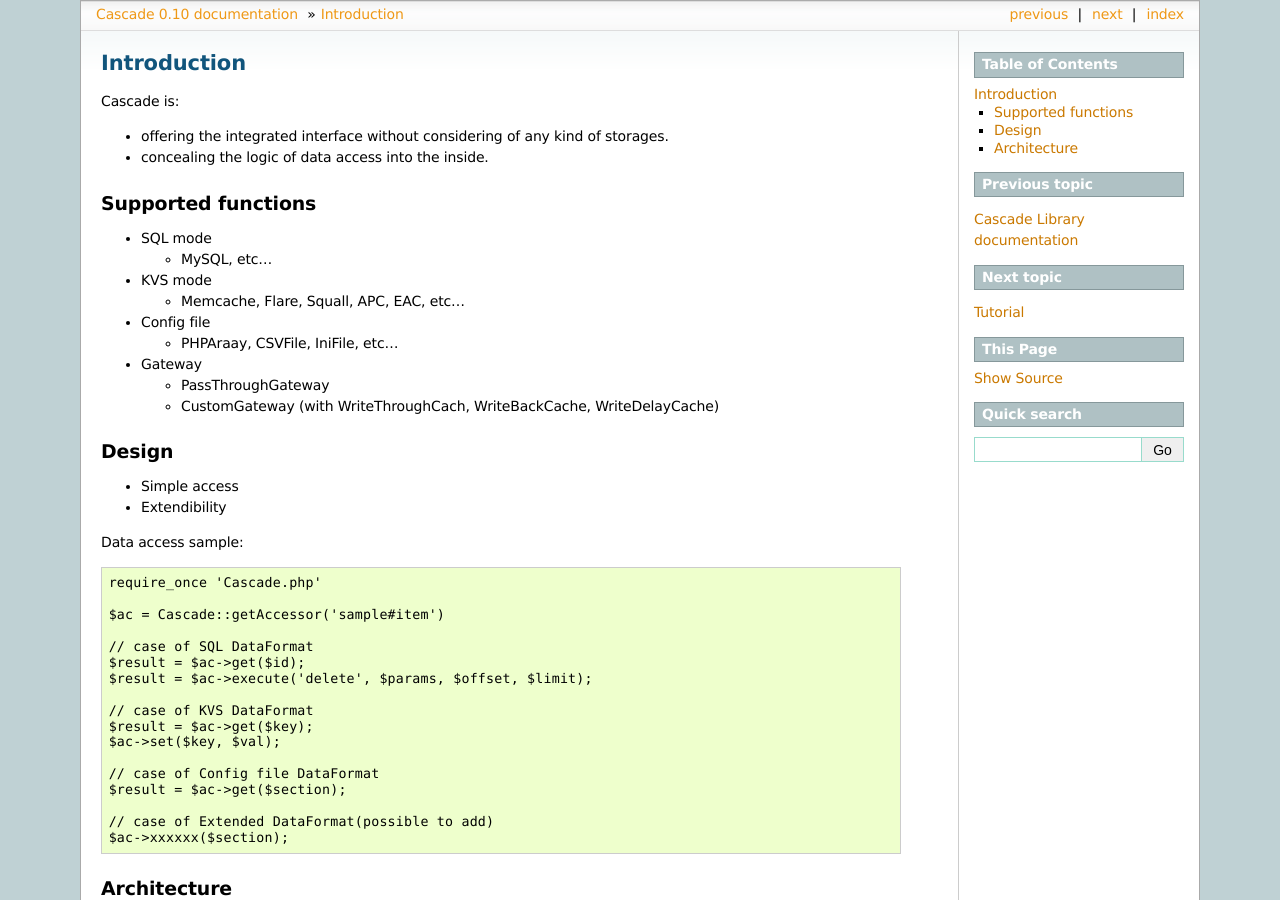
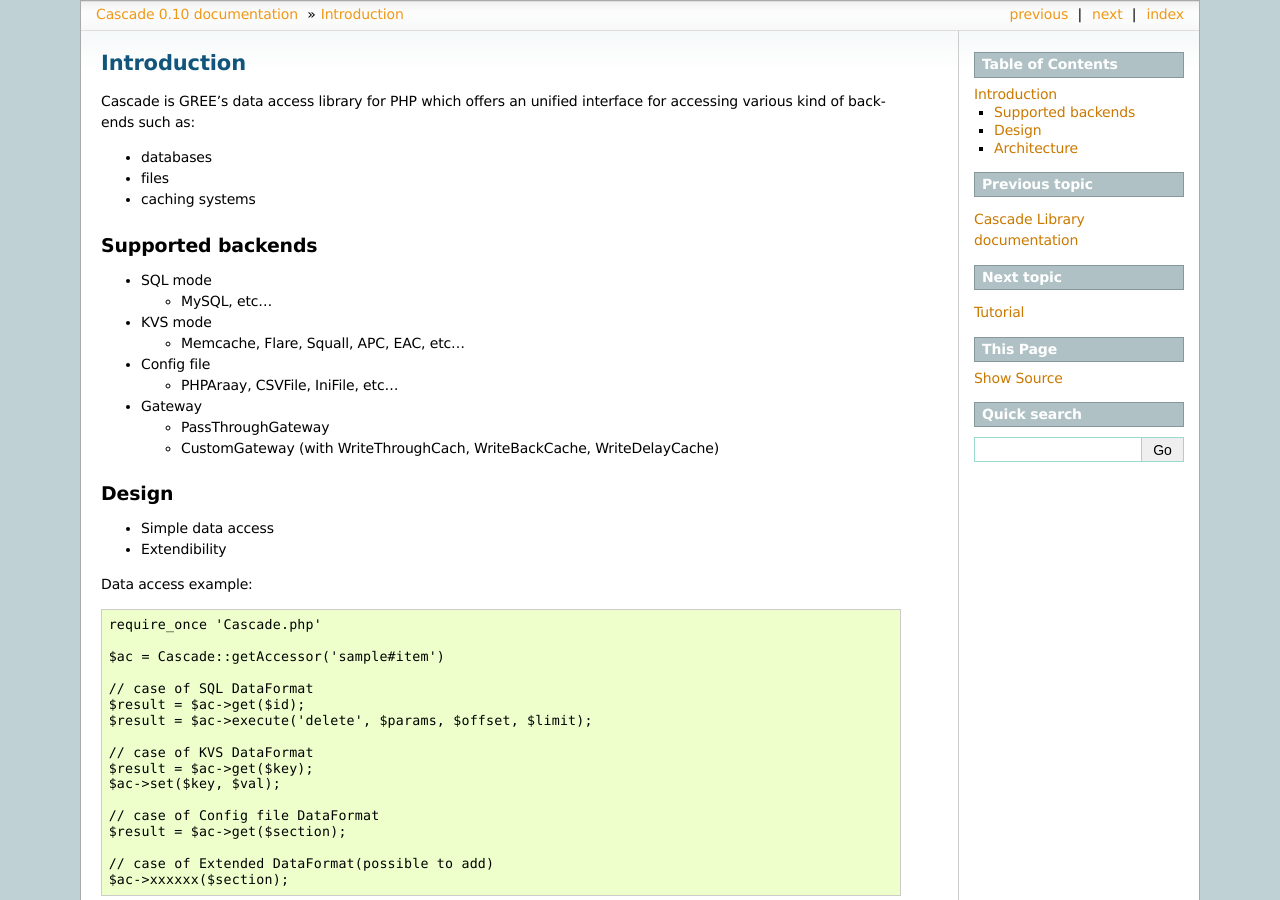
Before and after one commit to gree/cascade, a Sphinx documentation site: the page built from doc/intro.rst, in a window 1280 px wide and 900 px high. Built offline with Sphinx 7.4.7, drawn with Linux system fonts in a browser that asks for light colours.

Commit message:
Revise English in the intro in the documentation
Hi,

Thanks for sharing this!

Though I'm not a native English writer,
I have some suggestions to to make your documents a bit more concise.

You should:

- at first write a what-it-is in the "Cascade is a *blah-blah-blah* which does *some cool things for us programmers*" form
- not just repeat the same explanation in different terms, not to confuse the readers
- differentiate `unified` from `integrated`
- use more concrete words than "storage" because it may be taken as "computer component/physical device to retain data", but not relational/NoSQL databases, files, caching systems that you meant.

Forgive me if I'm being rude.
I hope this helps!

Regards,

Yusuke

```diff
--- a/doc/intro.rst
+++ b/doc/intro.rst
@@ -1,11 +1,13 @@
 Introduction
 ==============================
-Cascade is:
+Cascade is GREE's data access library for PHP
+which offers an unified interface for accessing various kind of backends such as:
 
-* offering the integrated interface without considering of any kind of storages.
-* concealing the logic of data access into the inside.
+* databases
+* files
+* caching systems
 
-Supported functions
+Supported backends
 ------------------------------
 * SQL mode
 
@@ -26,11 +28,11 @@
 
 Design
 ------------------------------
-* Simple access
+* Simple data access
 * Extendibility
 
 
-Data access sample::
+Data access example::
 
   require_once 'Cascade.php'
 
```
